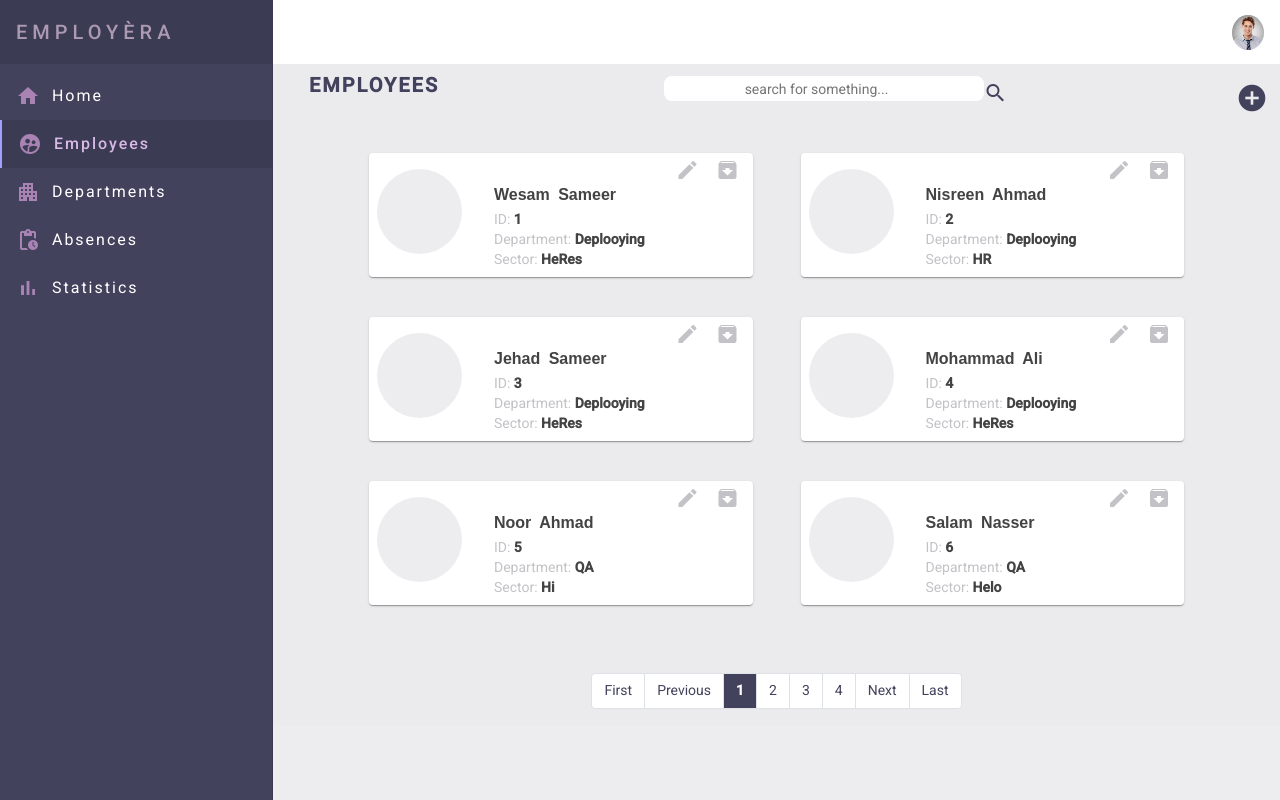
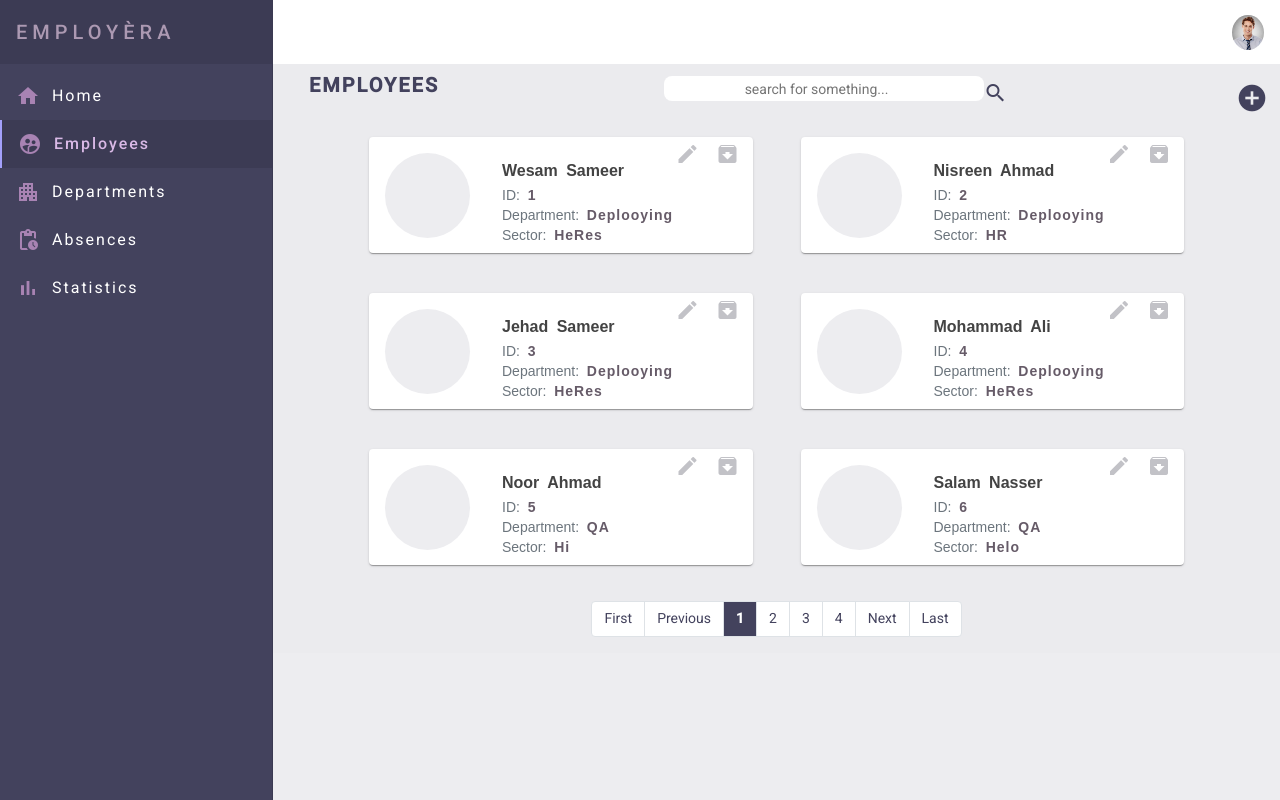
Before and after one commit to TameemHabash/Mini-HRMS, an Angular app: page /HR/employees in a window 1280 px wide. Built offline with nearby package versions, Linux system fonts and the light colour scheme.

Commit message:
edited view in many pages to be more comfortable

```diff
--- a/src/app/in-app/departments-page/department/department.component.html
+++ b/src/app/in-app/departments-page/department/department.component.html
@@ -9,13 +9,13 @@
     <p class="text-muted">
       {{department.description}}
     </p>
-    <div class="row text-center">
-      <div class="dept-details text-wrap col-lg-4 col-md-5 col-sm-6 text-center mt-2 app-main-color rounded-lg"
+    <div class="row center">
+      <div class="dept-details text-wrap col-6 text-center mt-2 app-main-color rounded-lg"
         (click)="onShowSectors($event ,department.ID)">
         {{ sectors.length }}<span class="d-block app-3rd-color mt-2">Sectors</span>
       </div>
-      <div class="col-lg-3 col-md-2"></div>
-      <p class="dept-details col-lg-4 col-md-5 col-sm-6 text-center mt-2 app-main-color">
+      <!-- <div class="col-lg-3 col-md-2"></div> -->
+      <p class="dept-details col-6 text-center mt-2 app-main-color pt-2">
         {{employeesNumber}}<br><span class="d-block app-3rd-color mt-2">Employees</span>
       </p>
     </div>
--- a/src/app/in-app/departments-page/sectors-dialog/sectors-dialog.component.css
+++ b/src/app/in-app/departments-page/sectors-dialog/sectors-dialog.component.css
@@ -6,5 +6,5 @@
 }
 
 .add-sector-btn {
-  font-size: 3rem;
+  font-size: 2.5em;
 }
--- a/src/app/in-app/employees-page/employee/employee.component.css
+++ b/src/app/in-app/employees-page/employee/employee.component.css
@@ -45,6 +45,13 @@
 
 .emp-info>* {
   display: block;
+  font-family: 'Noto Sans SC', sans-serif;
+}
+
+.emp-info>span>span {
+  color: #665b68;
+  font-weight: bold;
+  letter-spacing: 1px;
 }
 
 .employee-data {
--- a/src/app/in-app/employees-page/employee/employee.component.html
+++ b/src/app/in-app/employees-page/employee/employee.component.html
@@ -1,4 +1,4 @@
-<mat-card class="employee-container d-flex flex-column p-2">
+<mat-card class="employee-container d-flex flex-column p-0">
   <div class="action-container">
     <button class="btn remove-button-styling mx-2"><i
         class="material-icons app-secondary-color font-smaller">edit</i></button>
@@ -6,14 +6,15 @@
         class="material-icons app-secondary-color font-smaller">archive</i></button>
   </div>
   <mat-card-content class="d-flex align-content-center mt-2">
-    <div class="app-bg-secondary emp-id rounded-circle overflow-hidden mr-3">
+    <div class="app-bg-secondary emp-id rounded-circle overflow-hidden mx-3 mt-2">
       <!-- <img class="emp-pic" src="imgs/00.PNG"> -->
     </div>
-    <div class="emp-info d-felx flex-column app-secondary-color text-capitalize">
+    <div class="emp-info d-felx flex-column app-secondary-color text-capitalize mb-2">
       <p class="emp-name my-1 font-weight-bold">{{employee.name}}</p>
-      <span>ID: <span class="employee-data font-weight-bold">{{employee.ID}}</span> </span>
-      <span>Department: <span class="employee-data font-weight-bold">{{departmentName}}</span> </span>
-      <span>Sector: <span class="employee-data font-weight-bold">{{sectorName}}</span> </span>
+      <span class="text-muted">ID: &nbsp;<span class="employee-data">{{employee.ID}}</span> </span>
+      <span class="text-muted">Department: &nbsp;<span class="employee-data">{{departmentName}}</span>
+      </span>
+      <span class="text-muted">Sector: &nbsp;<span class="employee-data">{{sectorName}}</span> </span>
     </div>
   </mat-card-content>
 </mat-card>
--- a/src/app/in-app/employees-page/employees-page.component.html
+++ b/src/app/in-app/employees-page/employees-page.component.html
@@ -3,14 +3,14 @@
   <button btn mat-icon-button class="add-emp-btn app-main-color mt-2 mr-2">
     <i class="material-icons">add_circle</i></button>
 </app-content-header>
-<div class="employees-container row mt-3 mb-1 overflow-scroll ">
+<div class="employees-container row overflow-scroll ">
   <div class="col-lg-6 col-md-6 col-sm-12 px-4" *ngFor="let employee of employeesToShow">
-    <app-employee class="m-3" [employee]="employee"
+    <app-employee class="mx-3" [employee]="employee"
       [departmentName]="employeeService.getDepartmentName(employee.departmentID)"
       [sectorName]="employeeService.getSectorNameByID(employee.sectorID)">
     </app-employee>
   </div>
 </div>
-<div class="w-100 d-flex justify-content-center mt-5">
+<div class="w-100 d-flex justify-content-center mt-3">
   <app-paginator #paginator [items]=employees (changePage)="pageChanged($event)"></app-paginator>
 </div>
--- a/src/app/in-app/home-page/home-page.component.css
+++ b/src/app/in-app/home-page/home-page.component.css
@@ -7,7 +7,7 @@
 }
 
 .app-card {
-  margin: 3rem;
+  margin: 2.5rem;
   width: 20rem;
   height: 11.25rem;
   cursor: pointer;
@@ -55,7 +55,7 @@ mat-card-content {
 }
 
 .card-content__emps-num {
-  font-size: 4em;
+  font-size: 3em;
 }
 
 .statisics-icon span {
```
Also changed, not shown: design/css/style.css (indentation only).
